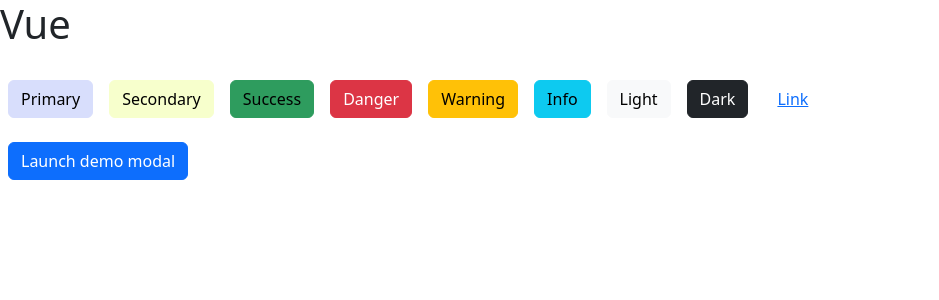
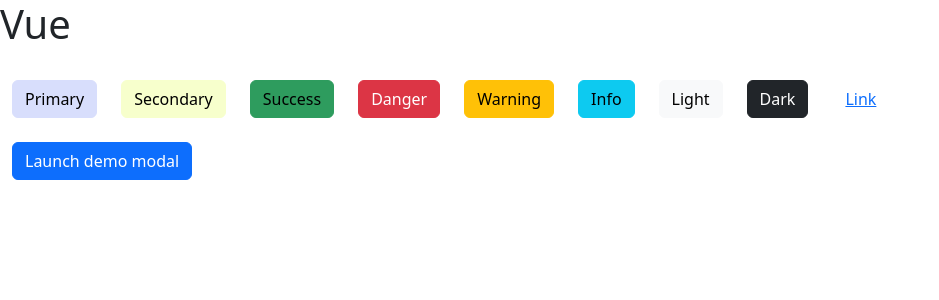
Before and after one commit to TTeddHuang/sportify-frontend, a Vue app: page / in a window 1280 px wide. Shown: the top 300 px of the page, without its empty margins (0-939 px from the left). Built offline with nearby package versions, Linux system fonts and the light colour scheme.

Commit message:
修改spacers 0~10

```diff
--- a/src/scss/_variables.scss
+++ b/src/scss/_variables.scss
@@ -489,12 +489,25 @@
 // scss-docs-start spacer-variables-maps
 $spacer: 1rem !default;
 $spacers: (
+  // 0: 0,
+  // 1: $spacer * .25,
+  // 2: $spacer * .5,
+  // 3: $spacer,
+  // 4: $spacer * 1.5,
+  // 5: $spacer * 3,
+
   0: 0,
-  1: $spacer * .25,
-  2: $spacer * .5,
+  1: $spacer * .5,
+  2: $spacer * .75,
   3: $spacer,
-  4: $spacer * 1.5,
-  5: $spacer * 3,
+  4: $spacer * 1.25,
+  5: $spacer * 1.5,
+  6: $spacer * 2.25,
+  7: $spacer * 2.5,
+  8: $spacer * 3,
+  9: $spacer * 3.75,
+  10: $spacer * 5,
+
 ) !default;
 // scss-docs-end spacer-variables-maps
 
```
